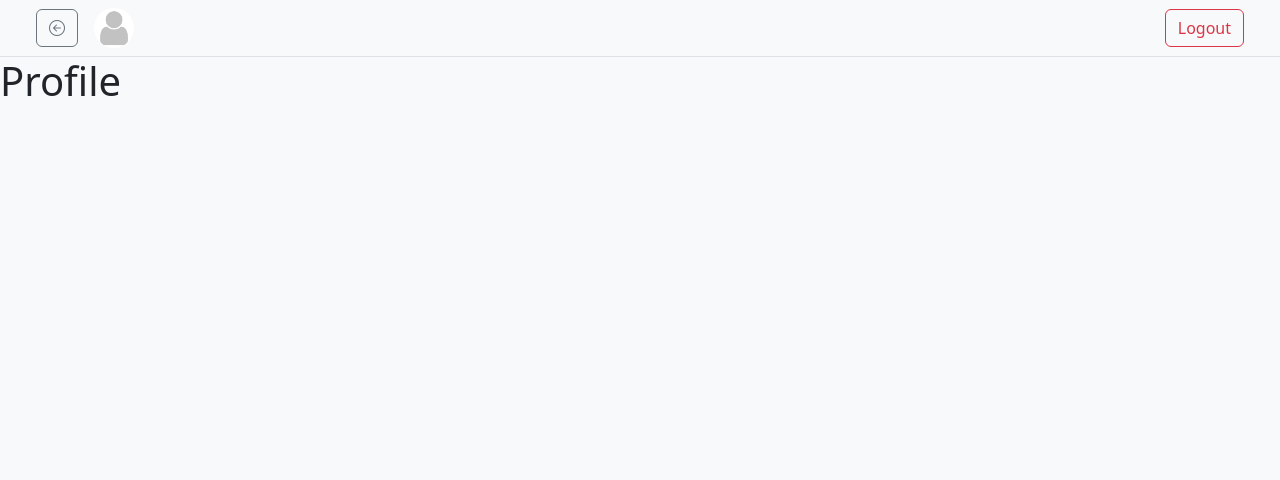
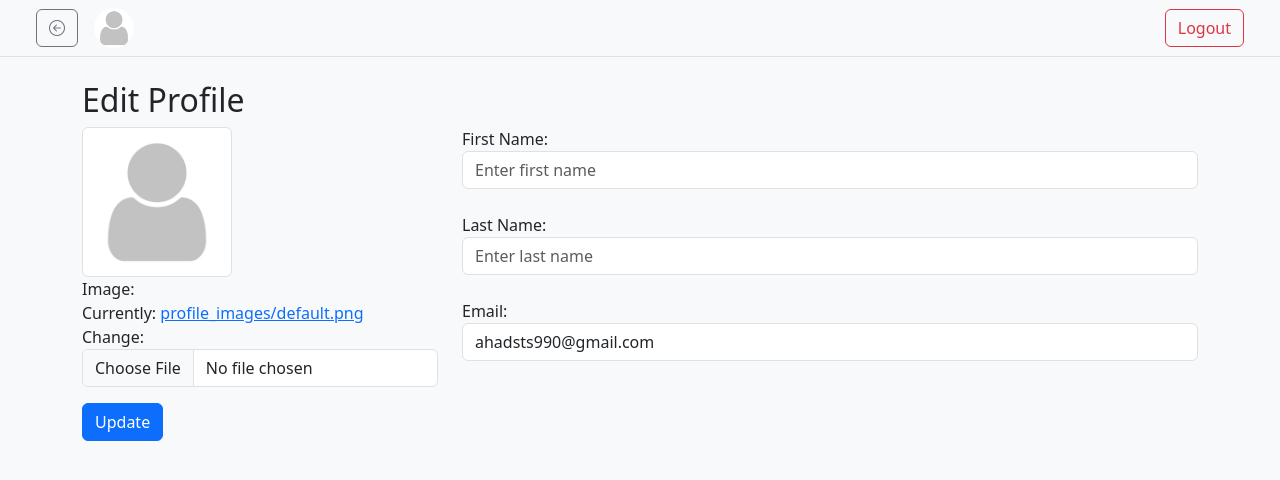
Before and after one commit to ahadsts9901/chat-app-django, a Django app: page /profile/ in a window 1280 px wide. Shown: the top 480 px of the page. Run offline with Django 5.2, Linux system fonts and the light colour scheme; a user stored in the database is signed in; data comes from the database, SQL or seed files in the repository; both versions use the stored data as it was after the commit.

Commit message:
edit_profile

```diff
--- a/chatapp/chatapp/forms.py
+++ b/chatapp/chatapp/forms.py
@@ -1,6 +1,7 @@
 from django import forms
 import re
 from django.contrib.auth.models import User
+from .models import UserProfile
 
 class LoginForm(forms.Form):
     email = forms.EmailField(
@@ -77,3 +78,48 @@ class SignupForm(forms.Form):
         if len(password) < 6 or not re.search(r"[A-Za-z0-9@#$%^&+=]", password):
             raise forms.ValidationError("Password must be at least 6 characters long and contain letters and symbols.")
         return password
+
+class UserProfileForm(forms.ModelForm):
+    first_name = forms.CharField(
+        label="First Name",
+        max_length=30,
+        required=True,
+        widget=forms.TextInput(attrs={
+            'class': 'form-control',
+            'placeholder': 'Enter first name'
+        })
+    )
+
+    last_name = forms.CharField(
+        label="Last Name",
+        max_length=30,
+        required=True,
+        widget=forms.TextInput(attrs={
+            'class': 'form-control',
+            'placeholder': 'Enter last name'
+        })
+    )
+
+    email = forms.EmailField(
+        label="Email",
+        widget=forms.EmailInput(attrs={
+            'class': 'form-control',
+            'placeholder': 'Enter email'
+        })
+    )
+
+    class Meta:
+        model = UserProfile
+        fields = ['image']
+        widgets = {
+            'image': forms.ClearableFileInput(attrs={
+                'class': 'form-control'
+            })
+        }
+
+    def __init__(self, *args, **kwargs):
+        user = kwargs.pop('user')
+        super().__init__(*args, **kwargs)
+        self.fields['first_name'].initial = user.first_name
+        self.fields['last_name'].initial = user.last_name
+        self.fields['email'].initial = user.email
--- a/chatapp/chatapp/views.py
+++ b/chatapp/chatapp/views.py
@@ -1,8 +1,9 @@
 from django.shortcuts import render, redirect
 from django.contrib.auth import authenticate, login, logout
 from django.contrib.auth.models import User
-from .forms import LoginForm, SignupForm
+from .forms import LoginForm, SignupForm, UserProfileForm
 from .models import UserProfile
+from django.contrib.auth.decorators import login_required
 
 def login_view(request):
     form = LoginForm(request.POST or None)
@@ -55,15 +56,6 @@ def signup(request):
 
     return render(request, 'pages/signup.html', {'form': form})
 
-def profile(request):
-    return render(request,"pages/profile.html")
-
-def users(request):
-    return render(request,"pages/users.html")
-
-def chat(request, user_id):
-    return render(request,"pages/chat.html",{"user_id": user_id})
-
 def custom_404_view(request, exception):
     if not request.user.is_authenticated:
         return redirect('login')
@@ -72,3 +64,29 @@ def custom_404_view(request, exception):
 def logout_view(request):
     logout(request)
     return redirect('login')
+
+@login_required
+def profile(request):
+    user = request.user
+    profile, created = UserProfile.objects.get_or_create(user=user)
+
+    if request.method == 'POST':
+        form = UserProfileForm(request.POST, request.FILES, instance=profile, user=user)
+        if form.is_valid():
+            user.first_name = form.cleaned_data['first_name']
+            user.last_name = form.cleaned_data['last_name']
+            user.email = form.cleaned_data['email']
+            user.save()
+            form.save()
+            return redirect('profile')
+    else:
+        form = UserProfileForm(instance=profile, user=user)
+
+    return render(request, 'pages/profile.html', {'form': form})
+
+
+def users(request):
+    return render(request,"pages/users.html")
+
+def chat(request, user_id):
+    return render(request,"pages/chat.html",{"user_id": user_id})
--- a/chatapp/templates/pages/profile.html
+++ b/chatapp/templates/pages/profile.html
@@ -5,8 +5,30 @@ Profile
 {% endblock  %}
 
 {% block content %}
-
 {% include "components/navbar.html" %}
 
-<h1>Profile</h1>
+<div class="container mt-4">
+  <h2>Edit Profile</h2>
+  <form method="POST" enctype="multipart/form-data">
+    {% csrf_token %}
+    <div class="row mb-3">
+      <div class="col-md-4">
+        {% if request.user.userprofile.image %}
+          <img src="{{ request.user.userprofile.image.url }}" class="img-thumbnail" width="150"/>
+          <br/>
+        {% endif %}
+        {{ form.image.label_tag }}
+        <br/>
+        {{ form.image }}
+      </div>
+      <div class="col-md-8">
+        {{ form.first_name.label_tag }} {{ form.first_name }}<br>
+        {{ form.last_name.label_tag }} {{ form.last_name }}<br>
+        {{ form.email.label_tag }} {{ form.email }}
+      </div>
+    </div>
+    <button type="submit" class="btn btn-primary">Update</button>
+  </form>
+</div>
+
 {% endblock  %}
```
Also changed, not shown: chatapp/db.sqlite3, chatapp/media/profile_images/default_M6LiPNb.png (added), chatapp/media/profile_images/ghibli_ahad.jpg (added).
